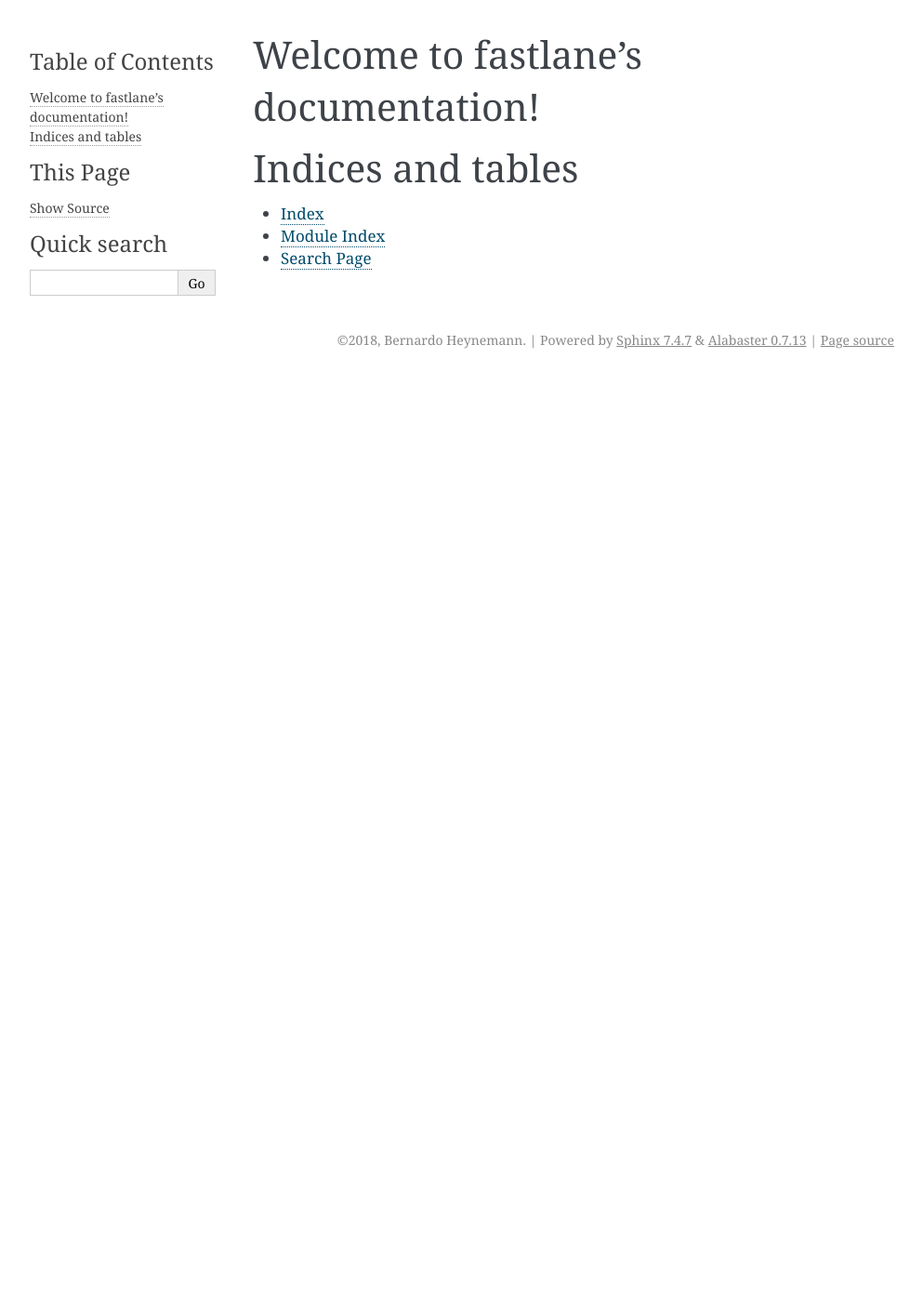
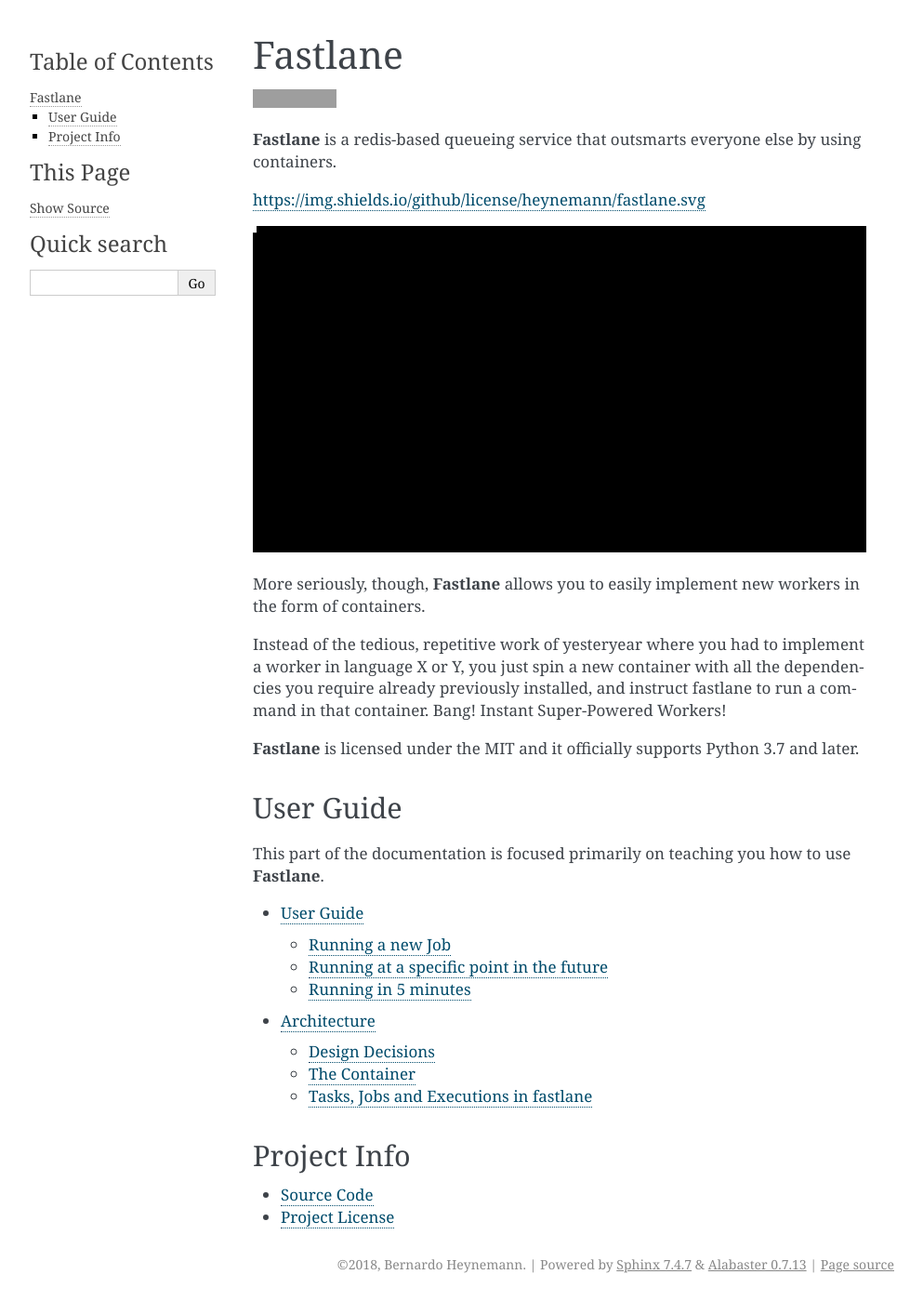
Before and after one commit to fastlane-queue/fastlane, a Sphinx documentation site: the page built from source/index.rst, in a window 1280 px wide. Shown: the whole page at 93% size, without its empty margins (148-1141 px from the left). Built offline with Sphinx 7.4.7, drawn with Linux system fonts in a browser that asks for light colours; before the commit the page ends 900 px from its top, so only the background shows below that; grey boxes are pictures that could not be loaded.

Commit message:
Add inital sphinx documentation

```diff
--- /dev/null
+++ b/source/architecture.rst
@@ -0,0 +1,65 @@
+.. _architecture:
+
+Architecture
+==========
+
+We'll start with an example situation that we can explore in order to understand more about fastlane.
+
+Let's say I want to run a job that sends an e-mail when something happens and I have a container already configured with templates and all I need to pass is the SMTP as an env variable and a command to execute a python script:
+
+.. code-block:: shell
+
+    curl -X POST http://fastlane.local:10000/tasks/send-very-specific-email
+         --header "Content-Type: application/json"
+         -d '{
+                "image": "my.docker.repo.com/my-send-email-image:latest",
+                "command": "python /app/sendmail.py",
+                "envs": {"SMTP_SERVER":"my-smtp-server"}
+            }'
+
+In this request I'm creating/updating a task called send-very-specific-email and creating a new job in it to execute the command python /app/sendmail.py. I hope you now have a boatload of questions, like:
+
+- Where did you get /app/sendmail.py from?
+- What version of the python interpreter are you running? Are you even sure python is installed?
+- What about the python and system libraries that sendmail.py depends on? When were they installed?
+- What is that jobId in the return of the POST and how do I use that?
+- What does it mean for that job to be in a queue? I thought you said that Ad-Hoc execution meant running the job right now!
+- We'll address these now.
+
+Design Decisions
+-----------------
+
+**Fastlane** is by design a system with no authentication and authorization.
+
+Users are responsible for specifying a task id that's globally unique. If two users specify a task with id 'run', their jobs will be grouped together (not an issue for fastlane, since every job has a globally unique id anyways). This might be confusing, though.
+
+The decision here is to sacrifice isolation for simplicity. Usually a queueing system is a backend application, meaning that it's easy enough to construct a front-end for fastlane that provides authentication and authorization to post jobs in tasks.
+
+The Container
+-------------
+As said previously, fastlane uses containers to enable users to have very flexible workers.
+
+This means that the container must be created and published before creating a new job. And that's the beauty of the system. Never worry about versions of libraries that the worker has to deal with again.
+
+Just pre-install everything you need in the container image, including the application you are running every job cycle, and publish that image to a container repository.
+
+fastlane supports versioning of containers. You can run the latest version, or just specify a tag to run (stable or 0.1.3 for instance).
+
+And that's where /app/sendmail.py comes from. It was pre-installed in the container when it was published to the my.docker.repo.com container repository.
+
+That also answers the second and third questions. All the dependencies get pre-installed within the container image.
+
+Tasks, Jobs and Executions in fastlane
+--------------------------------------
+
+There are three levels in fastlane hierarchy: tasks, jobs and executions.
+
+Users group their units of work in tasks. Examples of tasks would be "system1-send-mail" or "system2-process-user-registration".
+
+The name of the task is arbitrary and it's not enforced to be unique. It's advised to use a task name that includes your system name as to ensure uniqueness.
+
+Jobs are created every time a task is enqueued. A job indicates whether it's scheduled and is basically a container for all the executions inside it.
+
+A Job Execution is the actual unit of work. An execution has an image, a command and any other metadata that is required to run the unit of work.
+
+Why aren't these details in the Job, instead of the execution? Because we can have many executions for a single job: Cron and retries are good examples of this behavior.
--- a/source/conf.py
+++ b/source/conf.py
@@ -84,7 +84,11 @@
 # further.  For a list of options available for each theme, see the
 # documentation.
 #
-# html_theme_options = {}
+html_theme_options = {
+    'logo': 'fastlane-logo.png',
+    'github_user': 'heynemann',
+    'github_repo': 'fastlane',
+}
 
 # Add any paths that contain custom static files (such as style sheets) here,
 # relative to this directory. They are copied after the builtin static files,
--- /dev/null
+++ b/source/guide.rst
@@ -0,0 +1,89 @@
+.. _guide:
+
+User Guide
+==========
+
+Running a new Job
+-----------------
+
+This Http POST will run an ubuntu container and then run the ls -lah command, as soon as there's a free working in fastlane.
+
+.. code-block:: shell
+
+    curl -X POST http://fastlane.local:10000/tasks/test-task \
+        -d '{
+                "image": "ubuntu:latest",
+                "command": "ls -lah"
+            }'
+
+The API response is the following:
+
+.. code-block:: json
+
+    {
+        "taskId": "test-task",
+        "jobId": "5c094abcedc7d5be820e20da",
+        "queueJobId": "db72db9b-cb49-44bd-b2fa-b3afc8e3a041",
+        "jobUrl": "http://fastlane.local:10000/tasks/test-task/jobs/5c094abcedc7d5be820e20da",
+        "taskUrl": "http://fastlane.local:10000/tasks/test-task"
+    }
+
+In order to find more about the running (or done by now) job, just follow the jobUrl parameter of the returned JSON.
+
+Running at a specific point in the future
+---------------------------------------------------
+
+This Http POST will run an ubuntu container and then run the ls -lah command, at Thursday, February 17, 2022 4:01:32 PM GMT.
+
+.. code-block:: shell
+
+    curl -X POST http://fastlane.local:10000/tasks/test-scheduled-task \
+        -d '{
+                "image": "ubuntu:latest",
+                "command": "ls -lah",
+                "startAt": 1645113692
+            }'
+
+The API response is the following:
+
+.. code-block:: json
+
+    {
+        "taskId": "test-scheduled-task",
+        "jobId": "5c094abcedc7d5be820e20da",
+        "queueJobId": "db72db9b-cb49-44bd-b2fa-b3afc8e3a041",
+        "jobUrl": "http://fastlane.local:10000/tasks/test-scheduled-task/jobs/5c094abcedc7d5be820e20da",
+        "taskUrl": "http://fastlane.local:10000/tasks/test-scheduled-task"
+    }
+
+In order to find more about the running (or done by now) job, just follow the jobUrl parameter of the returned JSON.
+
+Running in 5 minutes
+--------------------
+
+This Http POST will run an ubuntu container and then run the ls -lah command, in 5 minutes.
+
+.. code-block:: shell
+
+    curl -X POST http://fastlane.local:10000/tasks/test-scheduled-task \
+        -d '{
+                "image": "ubuntu:latest",
+                "command": "ls -lah",
+                "startIn": "5m"
+            }'
+
+The API response is the following:
+
+.. code-block:: json
+
+    {
+        "taskId": "test-scheduled-task",
+        "jobId": "5c094abcedc7d5be820e20da",
+        "queueJobId": "db72db9b-cb49-44bd-b2fa-b3afc8e3a041",
+        "jobUrl": "http://fastlane.local:10000/tasks/test-scheduled-task/jobs/5c094abcedc7d5be820e20da",
+        "taskUrl": "http://fastlane.local:10000/tasks/test-scheduled-task"
+    }
+
+Supported formats also include: 10s, 2m30s, 4h30m25s, 2h30m, 240h.
+
+In order to find more about the running (or done by now) job, just follow the jobUrl parameter of the returned JSON.
--- a/source/index.rst
+++ b/source/index.rst
@@ -3,18 +3,37 @@
    You can adapt this file completely to your liking, but it should at least
    contain the root `toctree` directive.
 
-Welcome to fastlane's documentation!
+Fastlane
 ====================================
+
+.. image:: https://img.shields.io/github/license/heynemann/fastlane.svg
+   :target: https://github.com/heynemann/fastlane/blob/master/LICENSE
+
+**Fastlane** is a redis-based queueing service that outsmarts everyone else by using containers.
+
+https://img.shields.io/github/license/heynemann/fastlane.svg
+
+.. image:: _static/single_task.gif
+
+More seriously, though, **Fastlane** allows you to easily implement new workers in the form of containers.
+
+Instead of the tedious, repetitive work of yesteryear where you had to implement a worker in language X or Y, you just spin a new container with all the dependencies you require already previously installed, and instruct fastlane to run a command in that container. Bang! Instant Super-Powered Workers!
+
+**Fastlane** is licensed under the MIT and it officially supports Python 3.7 and later.
+
+User Guide
+----------
+
+This part of the documentation is focused primarily on teaching you how to use **Fastlane**.
 
 .. toctree::
    :maxdepth: 2
-   :caption: Contents:
 
+   guide
+   architecture
 
+Project Info
+------------
 
-Indices and tables
-==================
-
-* :ref:`genindex`
-* :ref:`modindex`
-* :ref:`search`
+- `Source Code <https://github.com/heynemann/fastlane>`_
+- `Project License <https://github.com/heynemann/fastlane/blob/master/LICENSE>`_
```
Also changed, not shown: README.md (+2 -2 lines), source/_static/fastlane-logo.png (renamed from fastlane-logo.png), source/_static/single_task.gif (renamed from single_task.gif).
